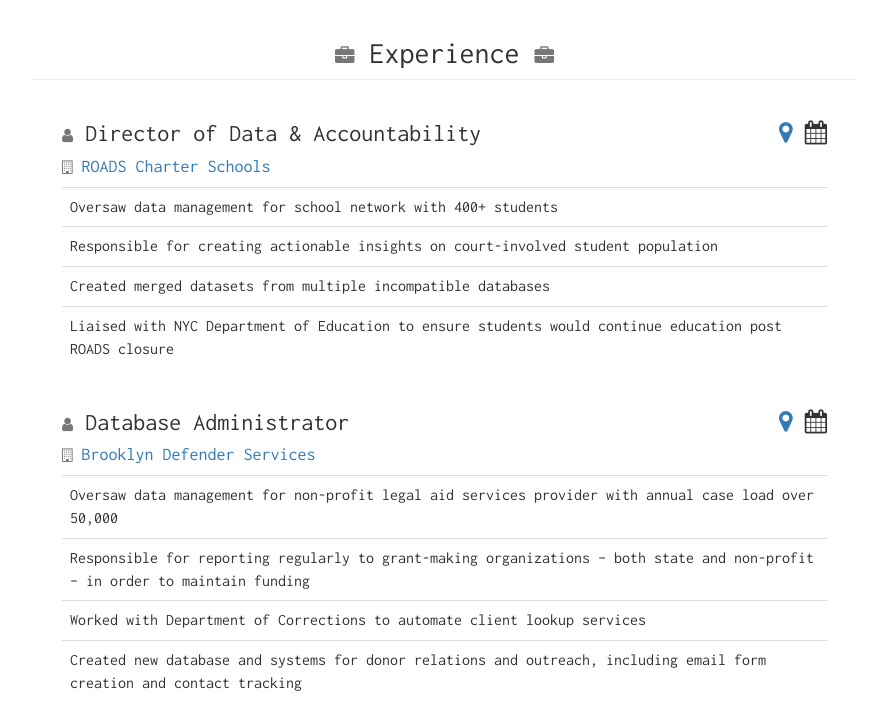
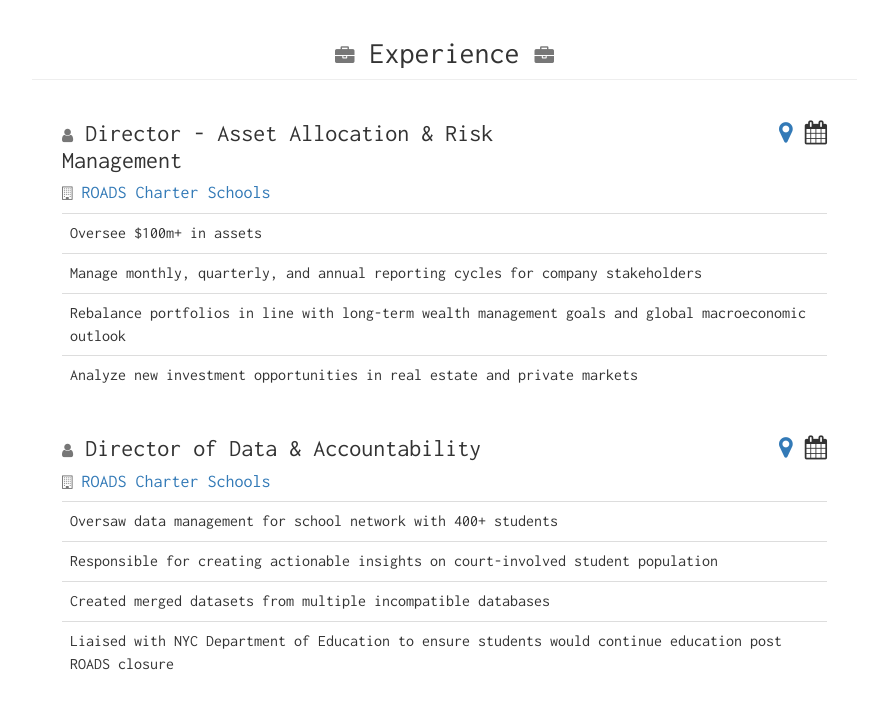
Before and after one commit to jorve/jorve.github.io, a plain HTML site: page index.html in a window 1280 px wide. Shown: the part 856-1576 px from the top of the page, without its empty margins (53-941 px from the left). Drawn offline with nearby package versions, Linux system fonts and the light colour scheme.

Commit message:
Update index.html
add SLB associates experience to resume

```diff
--- a/index.html
+++ b/index.html
@@ -305,6 +305,34 @@
                 </div>
                 <div class="col-md-12" id="experience" style="margin: 0px; padding: 0px;">
                     <h2 class="page-header text-center"><small><i class="fa fa-briefcase"></i></small> Experience <small><i class="fa fa-briefcase"></i></small></h2>
+                    <div>
+                        <div class="col-md-12" id="SLB">
+                            <div class="col-md-7">
+                                <h3><small><i class="fa fa-user"></i></small> Director - Asset Allocation &amp; Risk Management</h3>
+                                <h4><a href="" target="_blank"><small><i class="fa fa-building-o"></i></small> ROADS Charter Schools</a></h4>
+                            </div>
+                            <div class="col-md-5 text-right">
+                                <h3><a class="location" href="https://goo.gl/maps/d9QERYHikJKu6VeJ7" data-toggle="tooltip" data-placement="top" title="Chicago, IL"><i class="fa fa-map-marker"></i></a> <i class="fa fa-calendar dates" data-toggle="tooltip" data-placement="top"
+                                        title="Sept 17 - Present"></i></h3>
+                            </div>
+                            <div class="col-md-12">
+                                <table class="table table-hover">
+                                    <tr>
+                                        <td>Oversee $100m+ in assets</td>
+                                    </tr>
+                                    <tr>
+                                        <td>Manage monthly, quarterly, and annual reporting cycles for company stakeholders</td>
+                                    </tr>
+                                    <tr>
+                                        <td>Rebalance portfolios in line with long-term wealth management goals and global macroeconomic outlook</td>
+                                    </tr>
+                                    <tr>
+                                        <td>Analyze new investment opportunities in real estate and private markets</td>
+                                    </tr>
+                                </table>
+                            </div>
+                        </div>
+                    </div>
                     <div>
                         <div class="col-md-12" id="ROADS">
                             <div class="col-md-7">
```
